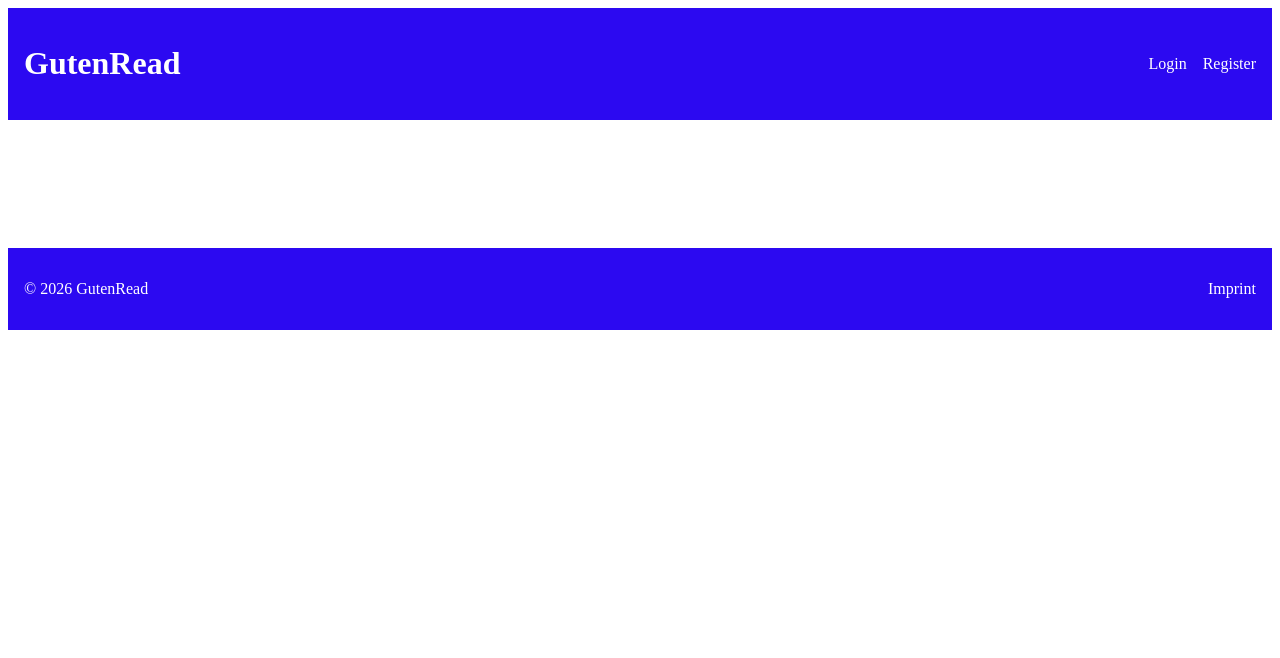
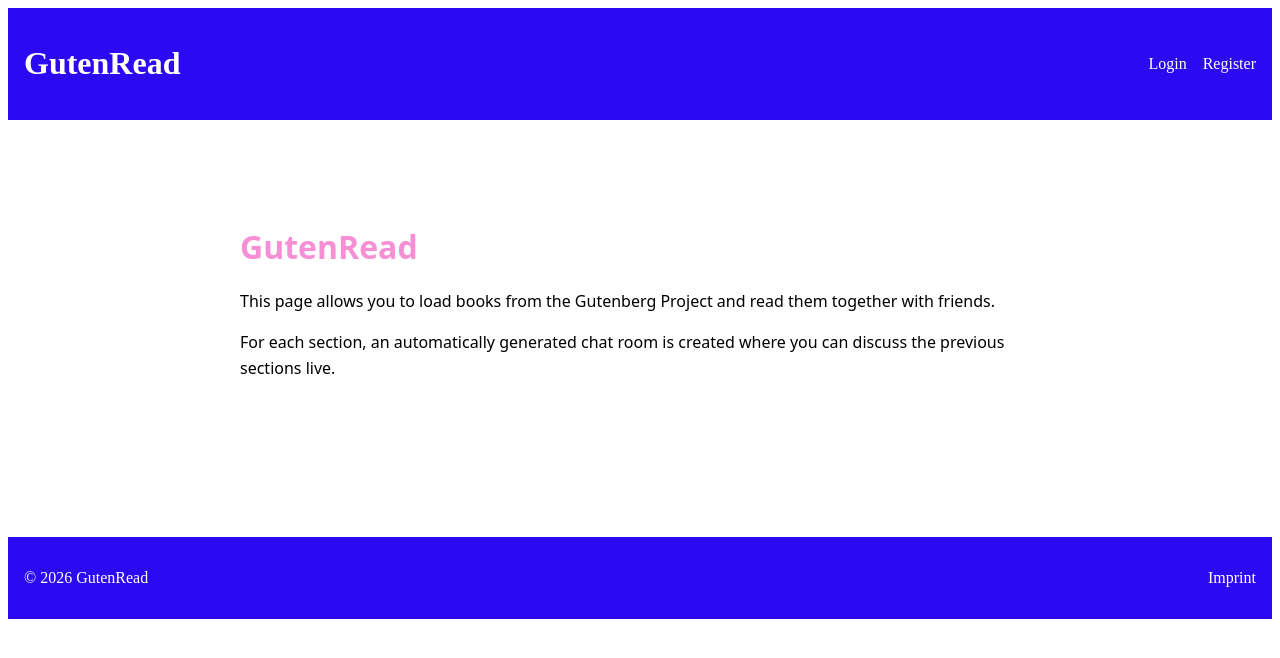
Before and after one commit to MelaTheCreator/bookchat, a React app in the folder frontend/: page / in a window 1280 px wide. Shown: the top 658 px of the page. Built offline with nearby package versions, Linux system fonts and the light colour scheme; the HTML template or start-up script is replaced by a standard one.

Commit message:
feat: Dashboard

```diff
--- a/frontend/src/App.jsx
+++ b/frontend/src/App.jsx
@@ -5,7 +5,7 @@
 import LoginPage from "./pages/LoginPage";
 import BookPage from "./pages/BookPage";
 // import RegisterPage from "./pages/RegisterPage";
-// import Dashboard from "./pages/Dashboard";
+import Dashboard from "./pages/Dashboard";
 
 export default function App() {
   return (
@@ -13,7 +13,7 @@
       <BrowserRouter>
         <Layout>
           <Routes>
-            {/* <Route path="/" element={<Dashboard />} /> */}
+            <Route path="/" element={<Dashboard />} />
             <Route path="/login" element={<LoginPage />} />
             {/* <Route path="/register" element={<RegisterPage />} /> */}
             <Route path="/books" element={<BookPage />} />
--- /dev/null
+++ b/frontend/src/pages/Dashboard.jsx
@@ -0,0 +1,36 @@
+import React from "react";
+
+export default function Dashboard() {
+  return (
+    <div style={styles.wrapper}>
+      <h1 style={styles.title}>GutenRead</h1>
+      <p style={styles.text}>
+        This page allows you to load books from the Gutenberg Project and read
+        them together with friends.
+      </p>
+      <p style={styles.text}>
+        For each section, an automatically generated chat room is created where
+        you can discuss the previous sections live.
+      </p>
+    </div>
+  );
+}
+
+const styles = {
+  wrapper: {
+    maxWidth: "800px",
+    margin: "2rem auto",
+    padding: "1rem",
+    fontFamily:
+      "system-ui, -apple-system, BlinkMacSystemFont, 'Segoe UI', sans-serif",
+    lineHeight: 1.6,
+  },
+  title: {
+    fontSize: "2rem",
+    marginBottom: "1rem",
+    color: "#ee1fa980",
+  },
+  text: {
+    marginBottom: "0.75rem",
+  },
+};
```
